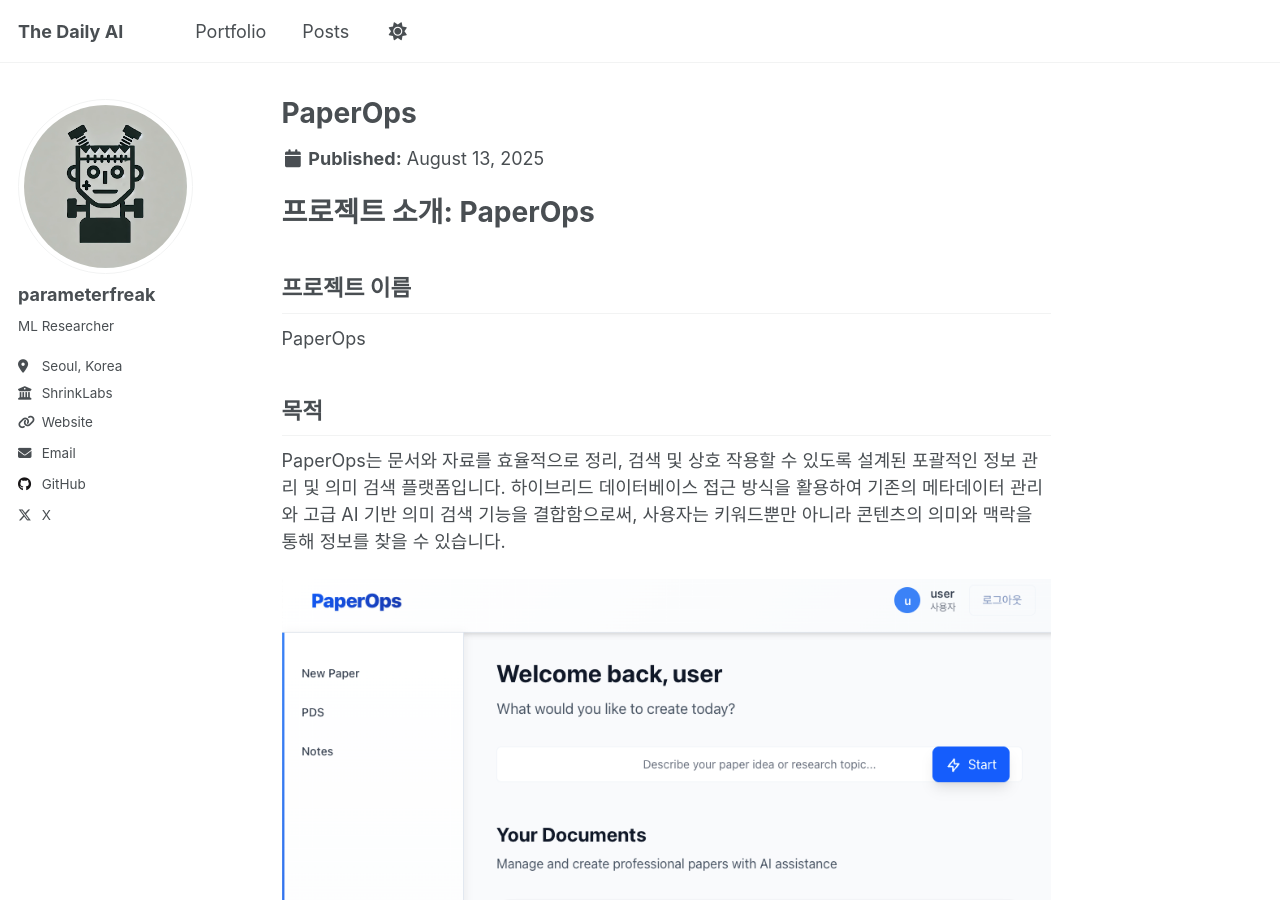
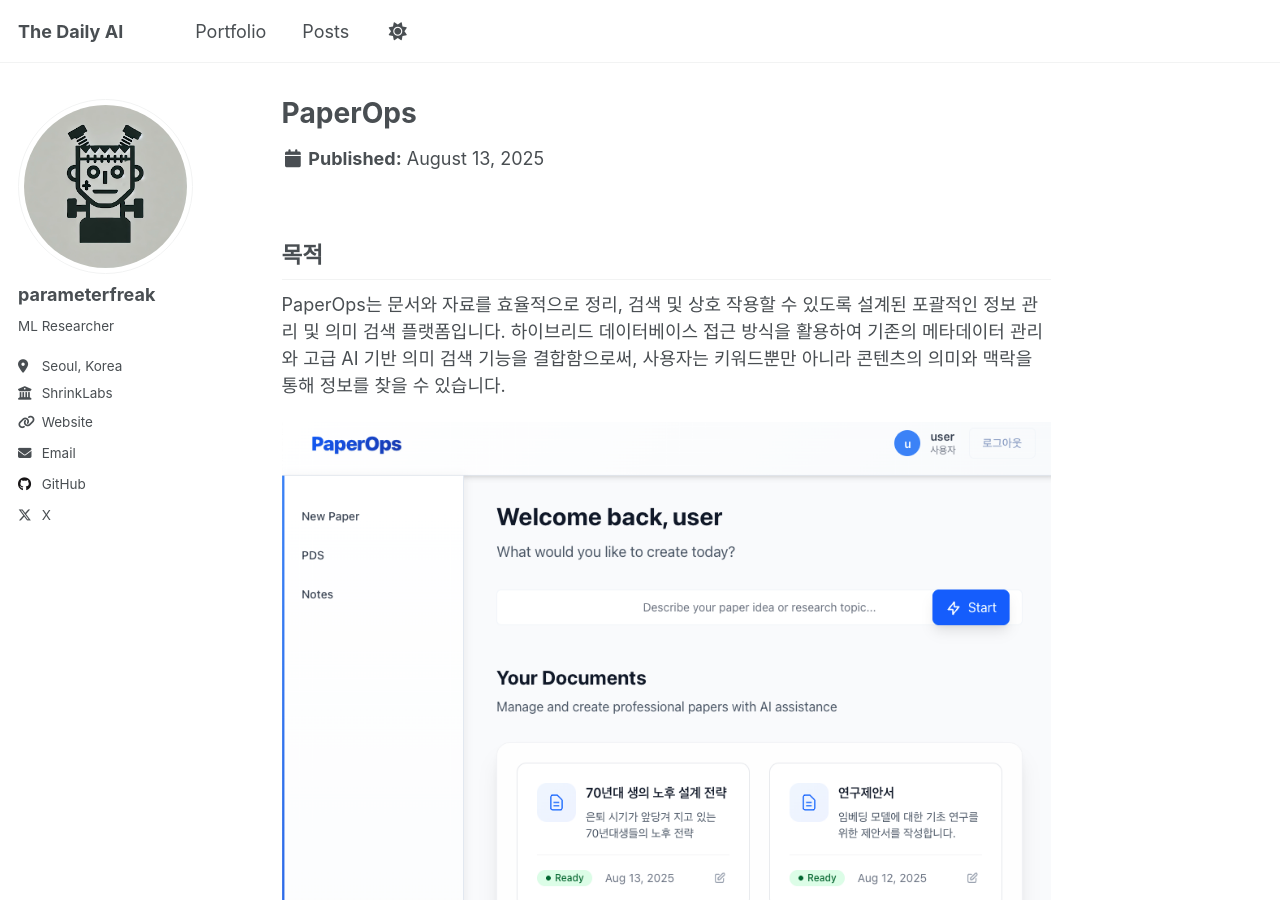
Before and after one commit to parameterfreak/parameterfreak.github.io, a Jekyll site: the page built from _portfolio/paperops.md, in a window 1280 px wide and 900 px high. Built offline with Jekyll 4.4.1, drawn with Linux system fonts in a browser that asks for light colours; a script that is not in the unit is left out.

Commit message:
add portfolio

```diff
--- a/_portfolio/portfolio-1.md
+++ b/_portfolio/paperops.md
@@ -3,12 +3,6 @@
 excerpt: "AI기반의 문서 생성 관리<br/><img src='/images/portfolio/thumbnail.png'>"
 collection: portfolio
 ---
-
-# 프로젝트 소개: PaperOps
-
-## 프로젝트 이름
-
-PaperOps
 
 ## 목적
 
```
Also changed, not shown: _portfolio/portfolio-2.html (deleted, +0 -7 lines).
